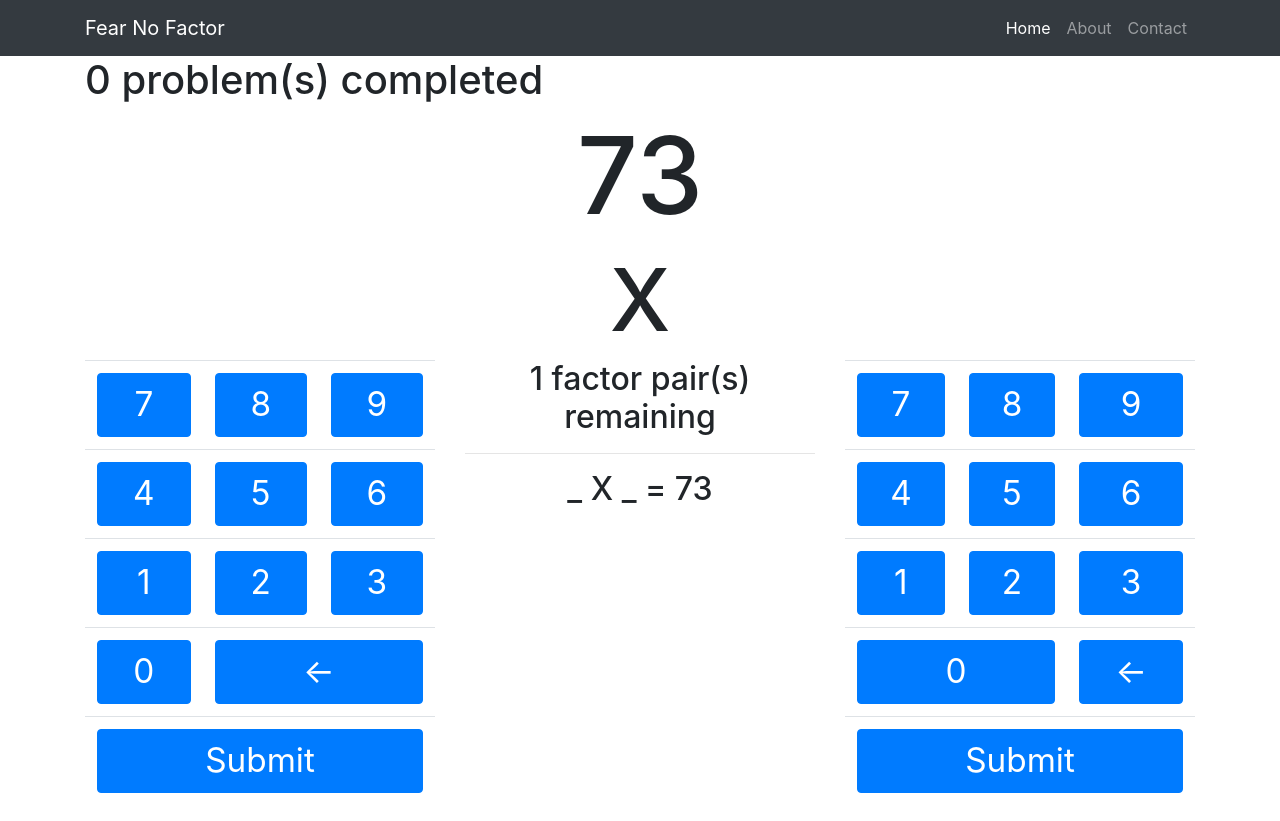
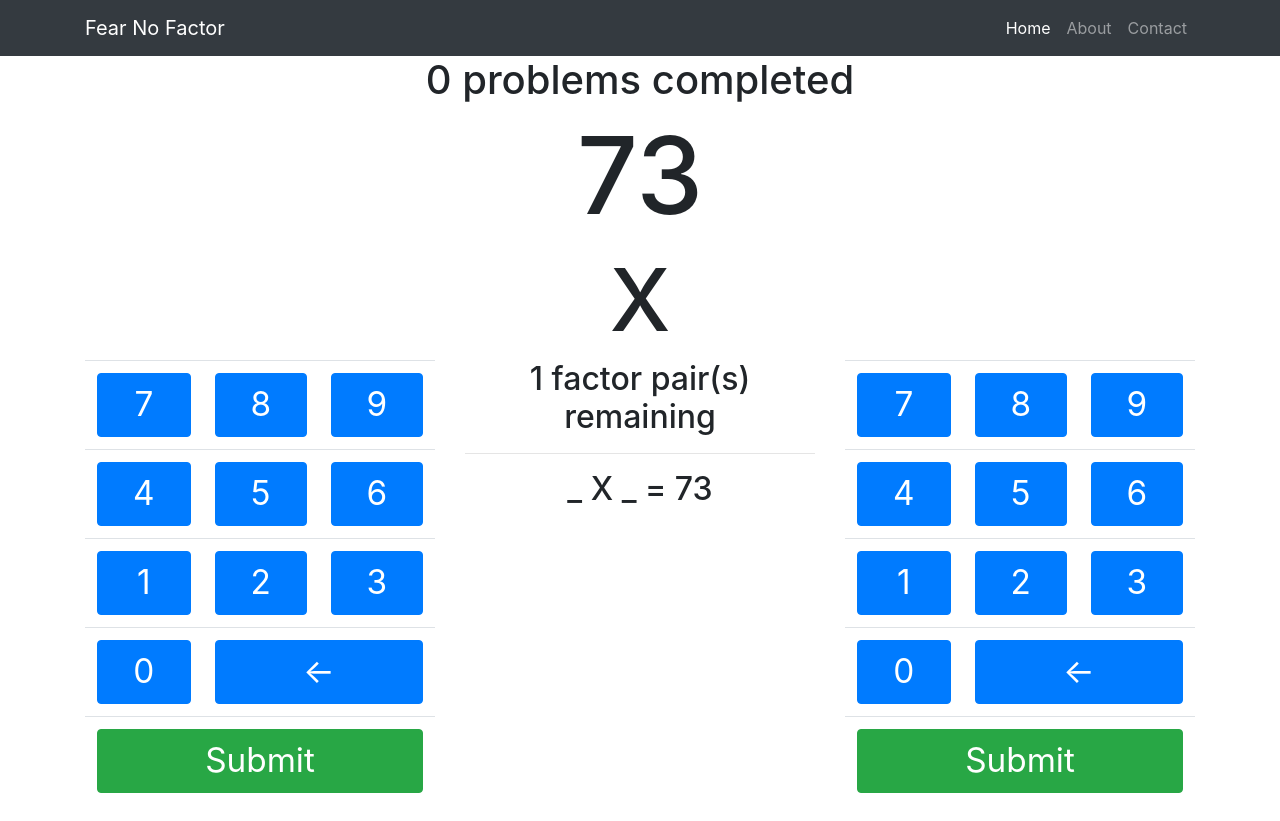
Before and after one commit to matthew-cheney/fear-no-factor, a plain HTML site: page fear_no_factor.html in a window 1280 px wide. Drawn offline with Linux system fonts and the light colour scheme.

Commit message:
touch up

```diff
--- a/fear_no_factor.html
+++ b/fear_no_factor.html
@@ -44,9 +44,9 @@
   <!-- Page Content -->
   <div class="container">
 
-    <div class="row">
+    <div class="row text-center">
       <div class="col-lg-12">
-        <h1><span id="totalProblemsPassed">0</span> problem(s) completed</h1>
+        <h1><span id="totalProblemsPassed">0</span> problems completed</h1>
       </div>
     </div>
 
@@ -123,8 +123,8 @@
             <td><button class="btn btn-primary numpadbutton" onclick="numPress(2, 3)">3</button></td>
           </tr>
           <tr>
-            <td colspan='2'><button class="btn btn-primary numpadbutton" onclick="numPress(2, 0)">0</button></td>
-            <td><button class="btn btn-primary numpadbutton" onclick="numPress(2, -1)"><-</button></td>
+            <td><button class="btn btn-primary numpadbutton" onclick="numPress(2, 0)">0</button></td>
+            <td colspan='2'><button class="btn btn-primary numpadbutton" onclick="numPress(2, -1)"><-</button></td>
           </tr>
           <tr>
             <td colspan='3'><button class="btn btn-primary numpadbutton submitButton" onclick="submitButtonPress()">Submit</button></td>
@@ -273,10 +273,12 @@
       if (submit) {
         for (var i = 0; i < allButtons.length; i++) {
           allButtons[i].innerHTML = "Submit"
+          allButtons[i].className = "btn btn-success numpadbutton submitButton"
         }
       } else {
         for (var i = 0; i < allButtons.length; i++) {
           allButtons[i].innerHTML = "Next Problem"
+          allButtons[i].className = "btn btn-warning numpadbutton submitButton"
         }
       }
     }
```
